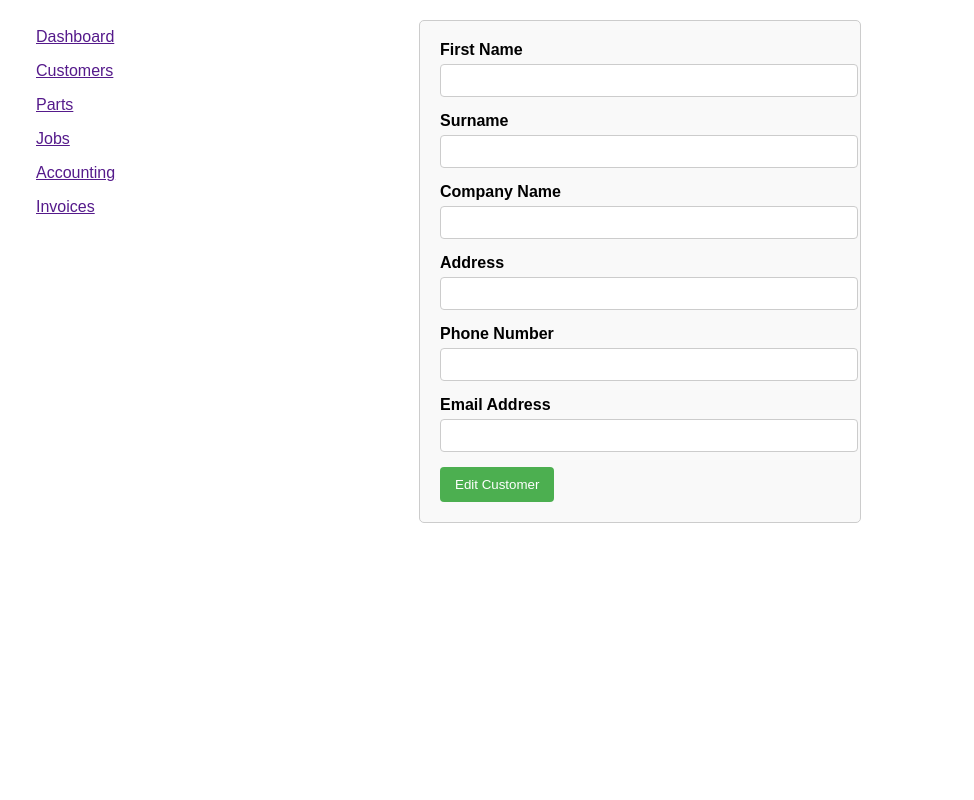
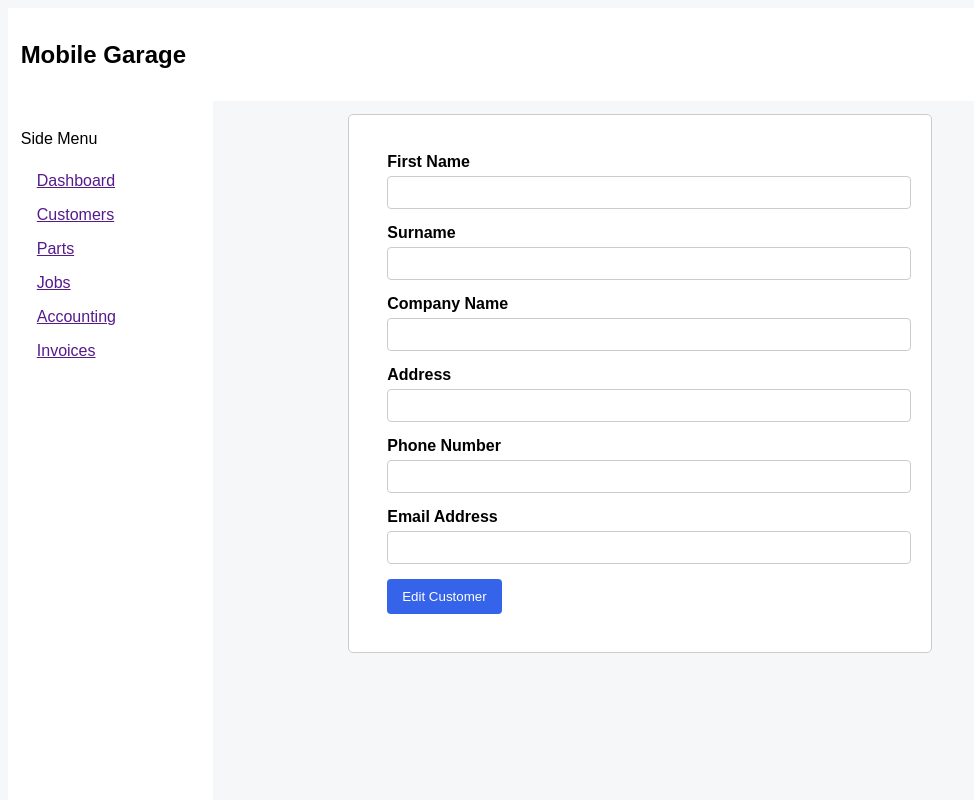
Before and after one commit to bushybushi/mobilegarage, a PHP site: page /EditCustomer/edit_customer.html in a window 1280 px wide. Shown: the whole page, without its empty margins (0-974 px from the left). Run offline with PHP 8.4, Linux system fonts and the light colour scheme.

Commit message:
fixing css

```diff
--- a/EditCustomer/edit_customer.html
+++ b/EditCustomer/edit_customer.html
@@ -5,9 +5,23 @@
     <meta name="viewport" content="width=device-width, initial-scale=1.0">
     <title>Edit Customer</title>
     <link rel="stylesheet" href="../styles.css">
+
+
 </head>
 <body>
+
+<!-- Top bar -->
+<header>
+	<h2>Mobile Garage</h2>
+</header>
+
+<!-- Container for main area-->
+<div class = "container">
+
+
+<!-- Sidebar -->
 <div class = 'sidebar'>
+<p>Side Menu</p>
 <a href = "" class = "sidebar-button">Dashboard</a>
 <a href = "" class = "sidebar-button">Customers</a>
 <a href = "" class = "sidebar-button">Parts</a>
@@ -15,7 +29,9 @@
 <a href = "" class = "sidebar-button">Accounting</a>
 <a href = "" class = "sidebar-button">Invoices</a>
 </div>
-<div>
+
+<!-- Main Content area -->
+<div class = "main-content">
     <form action="EditCustomer.php" method="post">
         <label for="firstName">First Name</label>
         <input type="text" id="firstName" name="firstName" required>
@@ -35,8 +51,9 @@
         <label for="emailAddress">Email Address</label>
         <input type="email" id="emailAddress" name="emailAddress" required>
 
-        <input type="submit" value="Edit Customer">
+        <input  type="submit" value="Edit Customer" class = "submit-button">
     </form>
+</div>
 </div>
 </body>
 </html>
--- a/styles.css
+++ b/styles.css
@@ -1,15 +1,34 @@
+
 body {
     font-family: Arial, sans-serif;
-    margin: 20px;
+	background: #F6F7F9;
+}
+
+header {
+	background-color: #ffffff;
+	padding: 1%;
+	width: 100%;
+}
+
+.container {
+	display: flex;
+	height: 100%;
+}
+
+.main-content {
+	margin-top: 1%;
+	width: 75%;
+	flex-grow: 1;
 }
 
 .sidebar {
 	position: fixed !important;
+	width: 15%;
 	height: 100%;
-	width: 25%;
-	z-index: 1;
+	background: #ffffff;
 	overflow: auto;
-	display: block;
+	padding-top: 1%;
+	padding-left: 1%;
 }
 
 .sidebar-button {
@@ -24,13 +43,23 @@ body {
 	float: none;
 }
 
+.submit-button {
+	text-align: center;
+	background-color: #3563E9;
+	color: #ffffff;
+    padding: 10px 15px;
+    border: none;
+    border-radius: 4px;
+    cursor: pointer;
+}
+
 form {
-    max-width: 400px;
+    max-width: 40%;
     margin: auto;
-    padding: 20px;
+    padding: 3%;
     border: 1px solid #ccc;
     border-radius: 5px;
-    background-color: #f9f9f9;
+    background-color: #ffffff;
 }
 
 label {
@@ -48,16 +77,3 @@ input[type="tel"] {
     border: 1px solid #ccc;
     border-radius: 4px;
 }
-
-input[type="submit"] {
-    background-color: #4CAF50;
-    color: white;
-    padding: 10px 15px;
-    border: none;
-    border-radius: 4px;
-    cursor: pointer;
-}
-
-input[type="submit"]:hover {
-    background-color: #45a049;
-}
```
